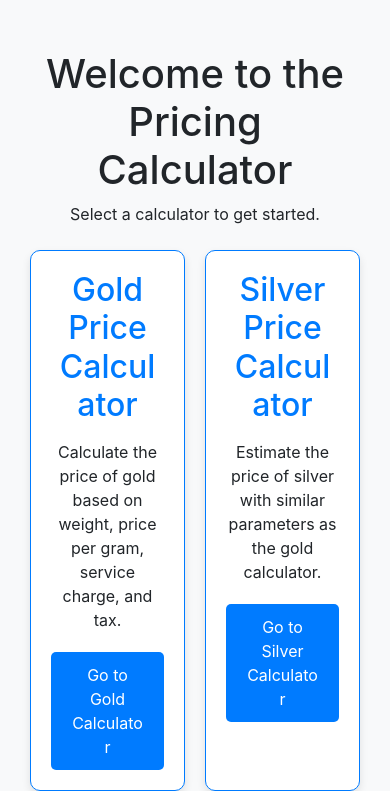
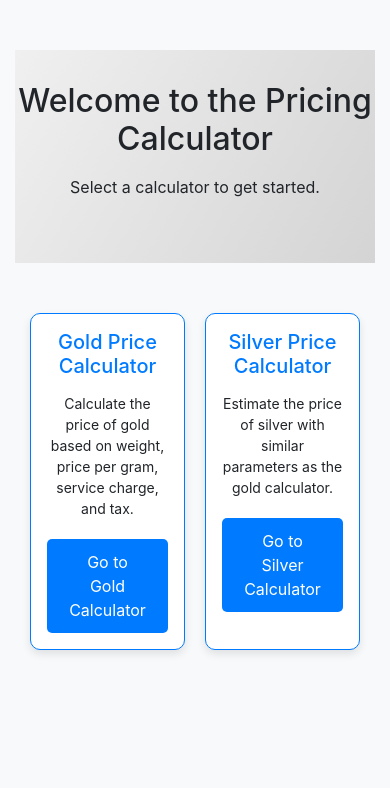
Before and after one commit to codeperfectplus/GoldSilverBilling, a Flask app: page / in a window 390 px wide. Shown: the part 56-847 px from the top of the page. After the commit the page ends 713 px from the top, so only its background shows below. Run offline with Flask 3, Linux system fonts and the light colour scheme; some libraries are stand-ins or nearby versions.

Commit message:
chore: 🎨 made webpage mobile friendly

```diff
--- a/static/css/homepage.css
+++ b/static/css/homepage.css
@@ -26,6 +26,12 @@ body {
     background-color: #ffffff;
     text-align: center;
     box-shadow: 0 4px 8px rgba(0, 0, 0, 0.1);
+    transition: transform 0.2s, box-shadow 0.2s;
+}
+
+.card:hover {
+    transform: translateY(-5px);
+    box-shadow: 0 6px 12px rgba(0, 0, 0, 0.15);
 }
 
 .card h2 {
@@ -44,8 +50,45 @@ body {
     border-radius: 5px;
     text-decoration: none;
     font-size: 16px;
+    transition: background-color 0.2s;
 }
 
 .btn-custom:hover {
     background-color: #0056b3;
 }
+
+/* Hero Section */
+.hero {
+    background: linear-gradient(120deg, #f0f0f0, #d4d4d4);
+    padding: 2rem 0;
+    text-align: center;
+}
+
+.hero h1 {
+    font-size: 2.5rem;
+    margin-bottom: 1rem;
+}
+
+.hero p {
+    font-size: 1.2rem;
+    margin-bottom: 2rem;
+}
+
+/* Mobile Styles */
+@media (max-width: 576px) {
+    .hero h1 {
+        font-size: 2rem;
+    }
+    .hero p {
+        font-size: 1rem;
+    }
+    .card {
+        padding: 1rem;
+    }
+    .card h2 {
+        font-size: 1.25rem;
+    }
+    .card p {
+        font-size: 0.875rem;
+    }
+}
--- a/templates/gold_calculator.html
+++ b/templates/gold_calculator.html
@@ -48,7 +48,7 @@
                 <input type="number" step="0.01" name="tax" id="tax" class="form-control" placeholder="Enter tax percentage" value="{{ tax }}" required>
             </div>
 
-            <button type="submit" class="btn btn-primary btn-block mt-4">Generate Bill</button>
+            <button type="submit" class="btn btn-primary btn-block mt-4">Generate Estimate Bill</button>
         </form>
 
     </div>
--- a/templates/homepage.html
+++ b/templates/homepage.html
@@ -4,11 +4,11 @@
 <link rel="stylesheet" href="{{ url_for('static', filename='css/homepage.css') }}">
 {% endblock %}
 {% block content %}
+<div class="hero">
+    <h1>Welcome to the Pricing Calculator</h1>
+    <p>Select a calculator to get started.</p>
+</div>
 <div class="container">
-    <div class="text-center mb-4">
-        <h1>Welcome to the Pricing Calculator</h1>
-        <p>Select a calculator to get started.</p>
-    </div>
     <div class="card-container">
         <div class="card">
             <h2>Gold Price Calculator</h2>
--- a/templates/silver_bill.html
+++ b/templates/silver_bill.html
@@ -8,13 +8,13 @@
     <!-- Main Content -->
     <div class="main-content">
         <div class="bill-card">
-            <h2>Calcualtion Detials (Silver)</h2>
+            <h2>Calculation Details (Silver)</h2>
             <div class="details">
                 <span><strong>Silver Item Weight:</strong></span>
                 <span>{{ weight }} grams</span>
             </div>
             <div class="details">
-                <span><strong>Price(gm)</strong></span>
+                <span><strong>Price(gm):</strong></span>
                 <span>₹{{ price_per_gram }}</span>
             </div>
             <div class="details">
--- a/templates/silver_calculator.html
+++ b/templates/silver_calculator.html
@@ -31,7 +31,7 @@
                 <label for="tax">Tax (%):</label>
                 <input type="number" id="tax" name="tax" step="0.1" value="{{ tax }}" class="form-control">
             </div>
-            <button type="submit" class="btn btn-custom btn-block">Generate Bill</button>
+            <button type="submit" class="btn btn-custom btn-block">Generate Estimate Bill</button>
         </form>
     </div>
 
```
Also changed, not shown: static/css/bill.css (+44 -0 lines), static/css/gold_calculator.css (+39 -0 lines).
